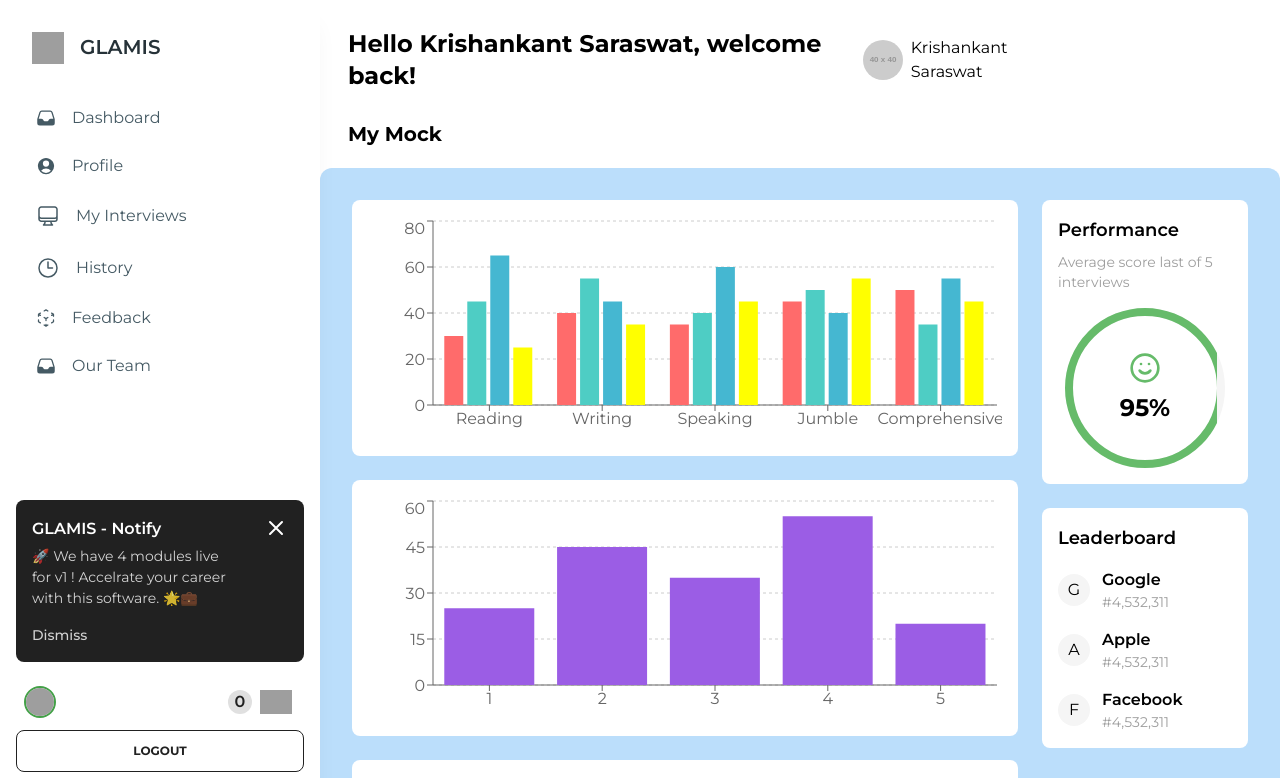
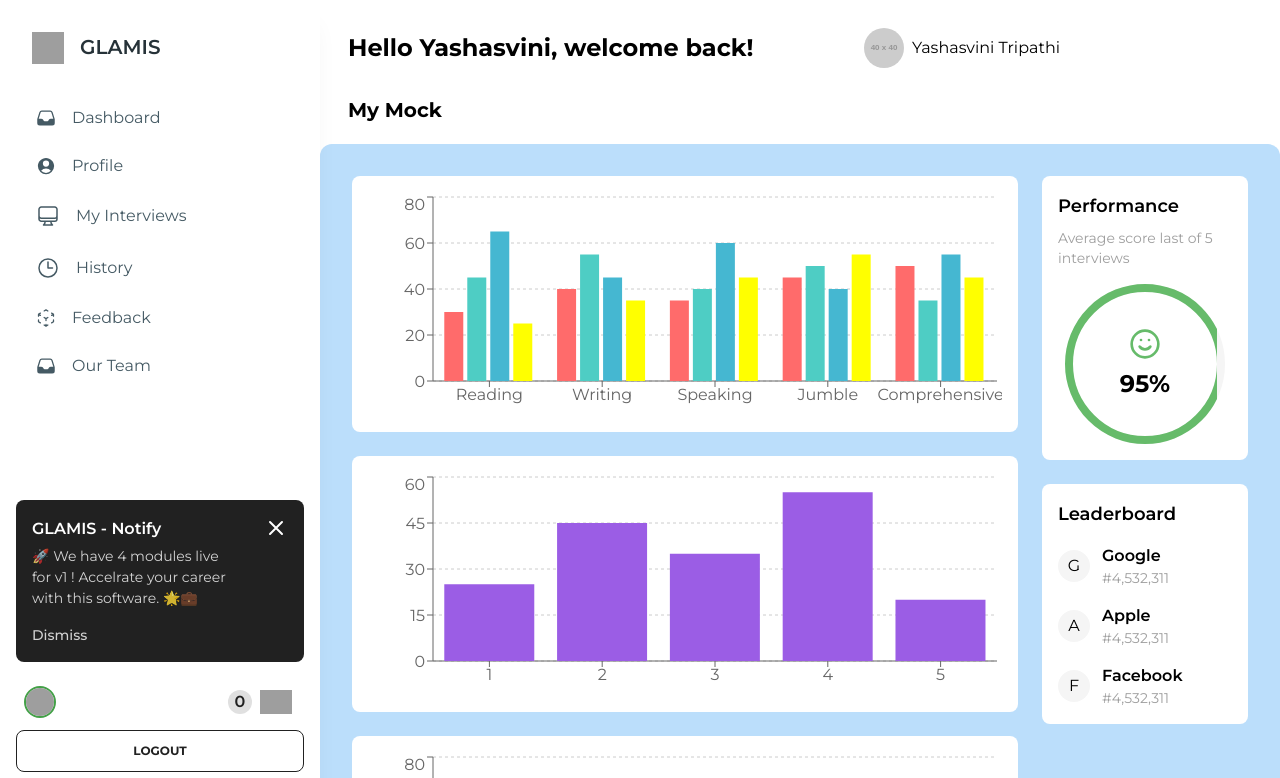
Before and after one commit to naitikshaxma/glamis_test, a React (Vite) app in the folder client/: page /svar-dashboard in a window 1280 px wide. Shown: the top 778 px of the page. Built offline with nearby package versions, Linux system fonts and the light colour scheme; grey boxes are pictures that could not be loaded; some icons are missing; a web font is replaced by a local one.

Commit message:
fixes dashboard, it is completed

```diff
--- a/client/src/pages/DashboardContent.jsx
+++ b/client/src/pages/DashboardContent.jsx
@@ -110,7 +110,7 @@ const Dashboard = () => {
       {/* Header */}
       <div className="flex justify-between items-center mb-8">
         <h1 className="text-2xl font-bold">
-          Hello <span>Krishankant</span>, welcome back!
+          Hello <span>User</span>, welcome back!
         </h1>
         <div className="flex items-center gap-4">
           <button className="relative">
@@ -212,7 +212,7 @@ const Dashboard = () => {
           </div>
           <div className="bg-yellow-400 py-2 px-4 rounded-full flex items-center">
             <span className="mr-2">#5829</span>
-            <span>Krishankant Saraswat</span>
+            <span>User</span>
           </div>
         </div>
 
--- a/client/src/pages/DetailedInterviewStats.jsx
+++ b/client/src/pages/DetailedInterviewStats.jsx
@@ -145,7 +145,7 @@ const DetailedInterviewStats = () => {
         <div className="w-full md:w-4/5 p-7">
           <header className="flex justify-between items-center ">
             <h2 className="text-2xl font-bold">
-              Hello <span className="text-black">Krishankant</span>, welcome back!
+              Hello <span className="text-black">Krishnakant</span>, welcome back!
             </h2>
 
             <div className="flex items-center">
--- a/client/src/pages/SvarDash.jsx
+++ b/client/src/pages/SvarDash.jsx
@@ -138,7 +138,7 @@ const SvarDash = () => {
         <div className="w-full md:w-4/5 p-7">
           <header className="flex justify-between items-center ">
             <h2 className="text-2xl font-bold">
-              Hello <span className="text-black">Krishankant Saraswat</span>, welcome back!
+              Hello <span className="text-black">Yashasvini</span>, welcome back!
             </h2>
 
             <div className="flex items-center">
@@ -149,7 +149,7 @@ const SvarDash = () => {
                   alt="User"
                   className="rounded-full mr-2"
                 />
-                <span>Krishankant Saraswat </span>
+                <span>Yashasvini Tripathi </span>
               </div>
             </div>
           </header>
--- a/client/src/pages/VerbalDashboard.jsx
+++ b/client/src/pages/VerbalDashboard.jsx
@@ -131,7 +131,7 @@ const  WritingDashboard = () => {
         <div className="w-full md:w-4/5 p-7">
           <header className="flex justify-between items-center ">
             <h2 className="text-2xl font-bold">
-              Hello <span className="text-black">Krishankant</span>, welcome back!
+              Hello <span className="text-black">Yashasvini</span>, welcome back!
             </h2>
 
             <div className="flex items-center">
@@ -142,7 +142,7 @@ const  WritingDashboard = () => {
                   alt="User"
                   className="rounded-full mr-2"
                 />
-                <span> Krishankant Saraswat</span>
+                <span> Yashasvini Tripathi</span>
               </div>
             </div>
           </header>
--- a/client/src/pages/WritingDashboard.jsx
+++ b/client/src/pages/WritingDashboard.jsx
@@ -150,7 +150,7 @@ const  WritingDashboard = () => {
         <div className="w-full md:w-4/5 p-7">
           <header className="flex justify-between items-center ">
             <h2 className="text-2xl font-bold">
-              Hello <span className="text-black">Krishankant</span>, welcome back!
+              Hello <span className="text-black">Yashasvini</span>, welcome back!
             </h2>
 
             <div className="flex items-center">
@@ -161,7 +161,7 @@ const  WritingDashboard = () => {
                   alt="User"
                   className="rounded-full mr-2"
                 />
-                <span>Krishankant Saraswat </span>
+                <span>Yashasvini Tripathi </span>
               </div>
             </div>
           </header>
```
